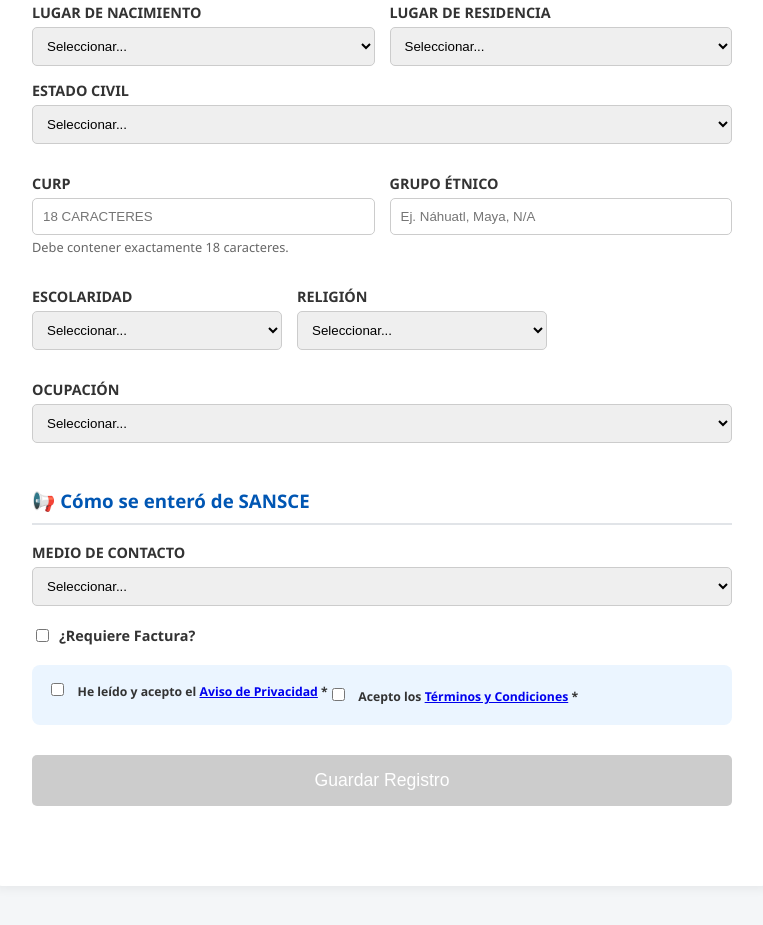
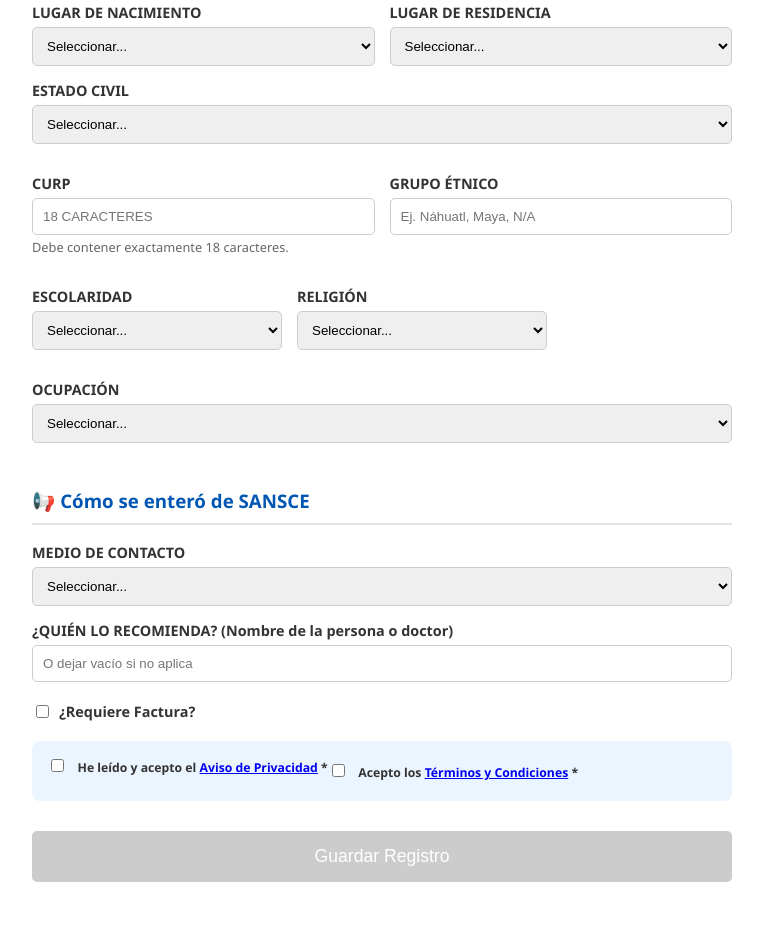
Before and after one commit to alemendez13/registro-clinica-web, a website: page index.html in a window 1280 px wide. Shown: the part 597-1522 px from the top of the page, without its empty margins (258-1021 px from the left). Drawn offline with Linux system fonts and the light colour scheme.

Commit message:
Add files via upload

```diff
--- a/index.html
+++ b/index.html
@@ -182,6 +182,11 @@
             </select>
         </div>
 
+        <div class="form-group">
+            <label>¿QUIÉN LO RECOMIENDA? (Nombre de la persona o doctor)</label>
+            <input type="text" name="nombreReferencia" placeholder="O dejar vacío si no aplica">
+        </div>
+
         <div class="checkbox-container">
             <input type="checkbox" id="checkFactura" name="requiereFactura" value="true">
             <label for="checkFactura" style="margin:0; cursor:pointer;">¿Requiere Factura?</label>
```
